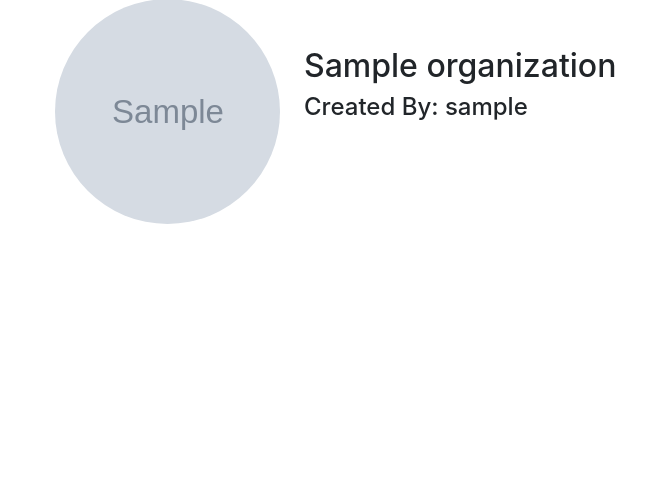
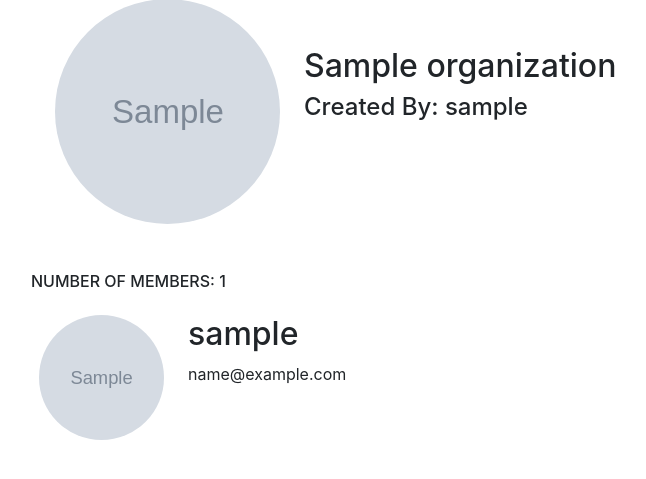
Before and after one commit to milos1302/bakisha, a Django app: a page that uses app/organization/templates/organization/organization_detail.html in a window 1280 px wide. Shown: the part 81-560 px from the top of the page, without its empty margins (54-700 px from the left). Run offline with Django 3.2, Linux system fonts and the light colour scheme; tables that the repository leaves empty hold one stand-in row (values such as "Sample post"); grey boxes marked "Sample" are stand-in pictures; some libraries are stand-ins or nearby versions.

Commit message:
Display members in organization template and add user to members of an organization that they create

```diff
--- a/app/organization/models.py
+++ b/app/organization/models.py
@@ -12,7 +12,8 @@ class Organization(models.Model):
     members = models.ManyToManyField(User, blank=True)
     image = models.ImageField(default='images/organization/default.png', upload_to='images/organization')
     slug = models.SlugField(unique=True, blank=True)
-    created_by = models.ForeignKey(User, on_delete=models.SET_NULL, null=True, related_name='org_created_by', blank=True)
+    created_by = models.ForeignKey(User, on_delete=models.SET_NULL, null=True, related_name='org_created_by',
+                                   blank=True)
 
     def __str__(self):
         return f'{self.name}'
@@ -24,5 +25,6 @@ class Organization(models.Model):
         self.slug = self.slug or slugify(self.name)
         if self.created_by:
             self.administrators.add(self.created_by)
+            self.members.add(self.created_by)
         super().save(*args, **kwargs)
         resize_image(self.image.path, 300, 300)
--- a/app/organization/templates/organization/organization_detail.html
+++ b/app/organization/templates/organization/organization_detail.html
@@ -3,7 +3,22 @@
 {% load is_org_admin_filter %}
 
 {% block content %}
-    {% include 'organization/partials/organization.html'%}
+    {% include 'organization/partials/organization.html' %}
+    <div class="mt-5 mb-5">
+        <h6>NUMBER OF MEMBERS: {{ members|length }}</h6>
+        <div class="mt-4">
+            {% for member in members %}
+                <div class="media m-2">
+                    <img class="rounded list-img" src="{{ member.profile.image.url }}"
+                         alt="{{ member.profile.user.username }} profile image">
+                    <div class="media-body ml-4">
+                        <h2>{{ member.profile.user.username }}</h2>
+                        <p>{{ member.profile.user.email }}</p>
+                    </div>
+                </div>
+            {% endfor %}
+        </div>
+    </div>
     {% if request.user|is_org_admin:organization %}
         <a class="btn btn-outline-primary" href="{% url 'organization-update' organization.slug %}">
             Update Organization
--- a/app/organization/views.py
+++ b/app/organization/views.py
@@ -7,13 +7,14 @@ from .models import Organization
 class OrganizationDetailView(DetailView):
     model = Organization
 
+    def get_context_data(self, **kwargs):
+        context = super().get_context_data(**kwargs)
+        context['members'] = self.object.members.all()
+        return context
+
 
 class OrganizationListView(ListView):
     model = Organization
-
-    def get_context_data(self, **kwargs):
-        context = super().get_context_data(**kwargs)
-        return context
 
 
 class OrganizationCreateView(UserPassesTestMixin, LoginRequiredMixin, CreateView):
```
